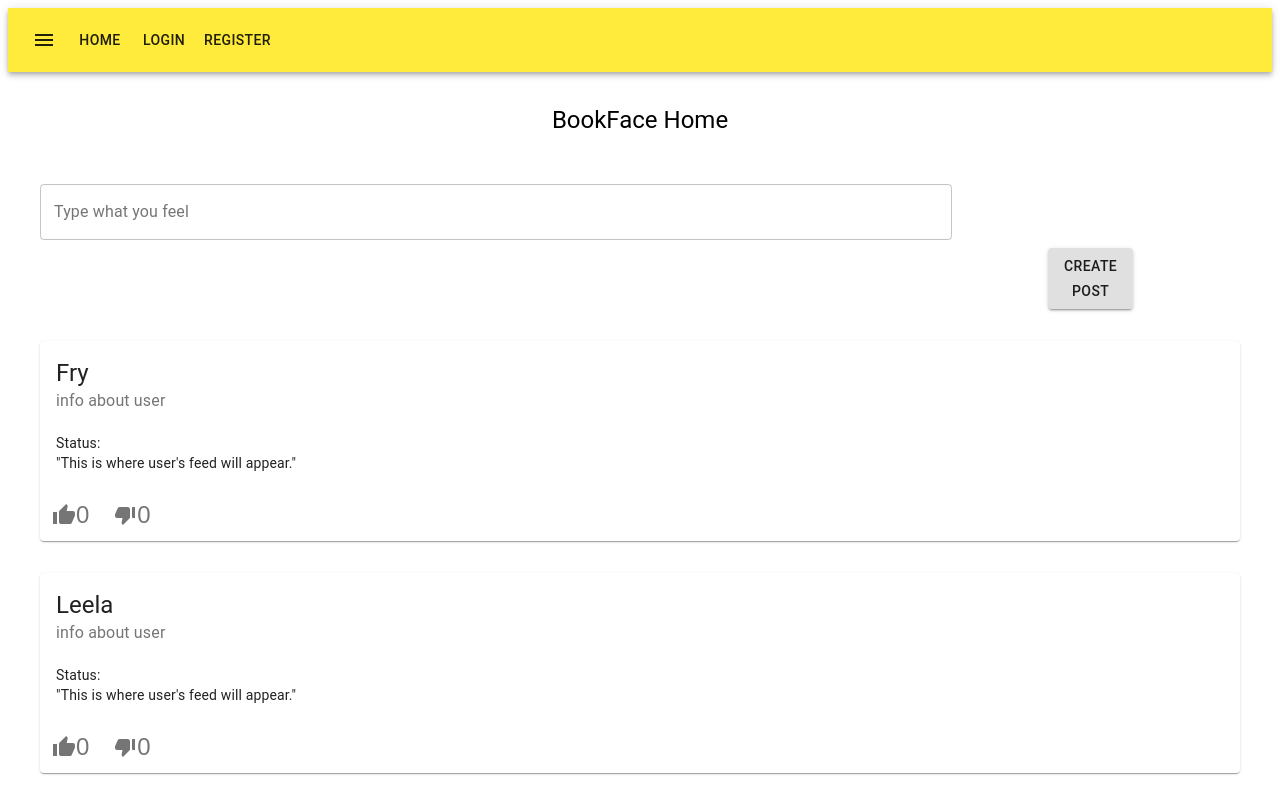
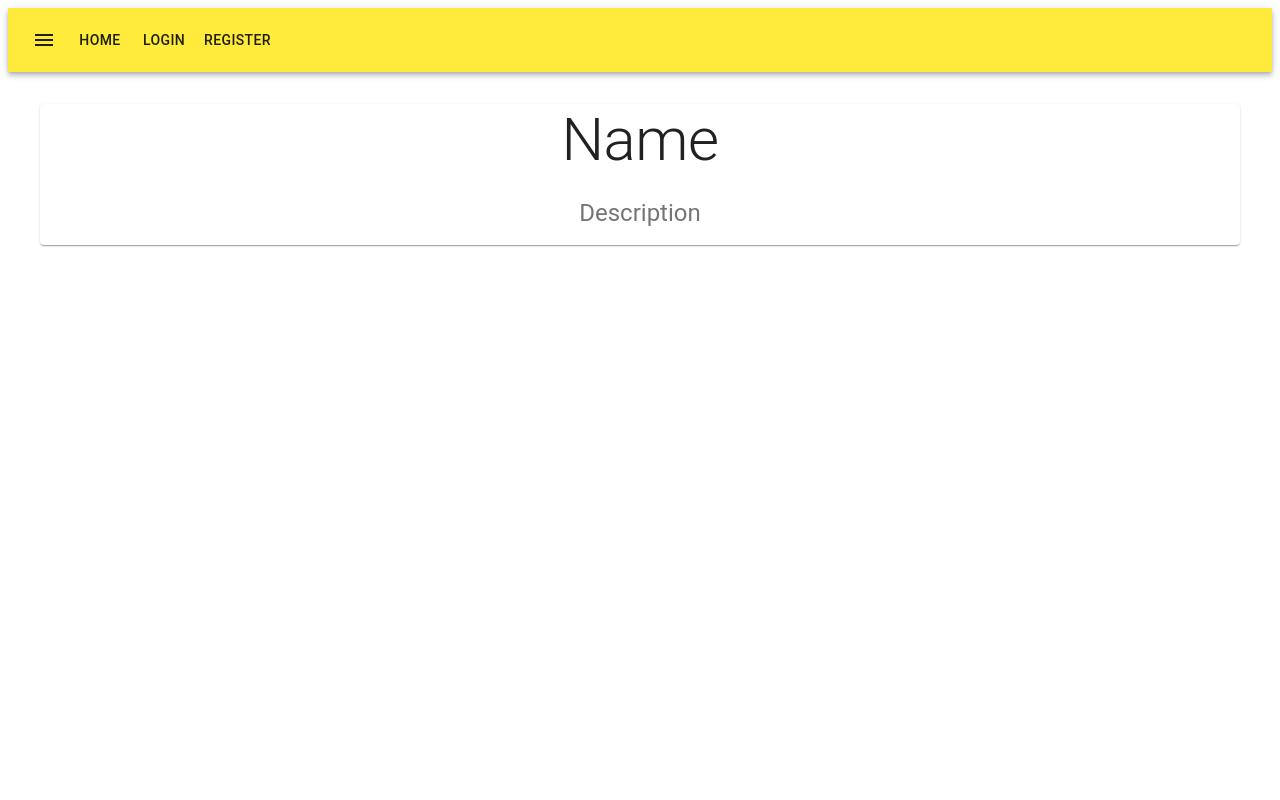
Before and after one commit to tellykei/bookface-react-website, a React (Create React App) app in the folder bookface/: page /profile in a window 1280 px wide. Shown: the top 800 px of the page. Built offline with nearby package versions, Linux system fonts and the light colour scheme.

Commit message:
Profile page layout and signed in app bar change

```diff
--- a/bookface/src/App.js
+++ b/bookface/src/App.js
@@ -9,6 +9,7 @@ import HomePage from "./components/HomePage";
 import Loginpage from "./components/loginpage";
 import Registerpage from "./components/registerpage";
 import Forgotpasswordpage from "./components/forgotpasswordpage";
+import Profilepage from "./components/profilepage";
 
 import { yellow, pink } from "@material-ui/core/colors";
 
@@ -46,6 +47,10 @@ class App extends React.Component {
                   <Forgotpasswordpage />
                 </Route>
 
+                <Route path="/profile">
+                  <Profilepage />
+                </Route>
+
                 <Route path="/">
                   <HomePage />
                 </Route>
--- a/bookface/src/Navigation/Appbar.js
+++ b/bookface/src/Navigation/Appbar.js
@@ -4,6 +4,7 @@ import Toolbar from "@material-ui/core/Toolbar";
 import IconButton from "@material-ui/core/IconButton";
 import Button from "@material-ui/core/Button";
 import MenuIcon from "@material-ui/icons/Menu";
+
 
 import { withRouter } from "react-router-dom";
 
@@ -14,9 +15,8 @@ class NavigationBar extends React.Component {
     // Bind 'this' to both of these class functions
     this.handleHomePageNavigation = this.handleHomePageNavigation.bind(this);
     this.handleLoginPageNavigation = this.handleLoginPageNavigation.bind(this);
-    this.handleRegisterPageNavigation = this.handleRegisterPageNavigation.bind(
-      this
-    );
+    this.handleRegisterPageNavigation = this.handleRegisterPageNavigation.bind(this);
+    this.handleProfilePageNavigation = this.handleProfilePageNavigation.bind(this);
   }
 
   handleHomePageNavigation() {
@@ -36,7 +36,15 @@ class NavigationBar extends React.Component {
     history.push("/register");
   }
 
+  handleProfilePageNavigation() {
+    const { history } = this.props;
+
+    history.push("/profile");
+  }
+
   render() {
+    const loggedin = false;
+    if(!loggedin){
     return (
       <div>
         <AppBar position="static">
@@ -53,16 +61,41 @@ class NavigationBar extends React.Component {
               Login
             </Button>
 
-            <Button
-              color={"inherit"}
-              onClick={this.handleRegisterPageNavigation}
-            >
+            <Button color={"inherit"} onClick={this.handleRegisterPageNavigation}>
               Register
             </Button>
+
           </Toolbar>
         </AppBar>
       </div>
     );
+    }
+    else{
+      return(
+        <div>
+        <AppBar position="static">
+          <Toolbar>
+            <IconButton edge="start" color="inherit" aria-label="menu">
+              <MenuIcon />
+            </IconButton>
+
+            <Button color={"inherit"} onClick={this.handleHomePageNavigation}>
+              Home
+            </Button>
+
+            <Button color={"inherit"} onClick={this.handleProfilePageNavigation}>
+              Profile
+            </Button>
+
+            <Button color={"inherit"} onClick={this.handleProfilePageNavigation}>
+              Sign Out
+            </Button>
+
+          </Toolbar>
+        </AppBar>
+      </div>
+      );
+    }
   }
 }
 
--- /dev/null
+++ b/bookface/src/components/profilepage.js
@@ -0,0 +1,26 @@
+import React from 'react';
+import Typography from '@material-ui/core/Typography';
+import Container from "@material-ui/core/Container";
+import Card from "@material-ui/core/Card";
+
+
+class ProfilePage extends React.Component {
+    render() {
+        return (
+        <div>
+        <Card style={{ margin: '2rem' }}>
+          <Container maxWidth="sm">
+            <Typography component="h1" variant="h2" align="center" color="textPrimary" gutterBottom>
+              Name
+            </Typography>
+            <Typography variant="h5" align="center" color="textSecondary" paragraph>
+              Description
+            </Typography>
+          </Container>
+          </Card>
+        </div>
+        );
+    }
+}
+
+export default ProfilePage;
```
